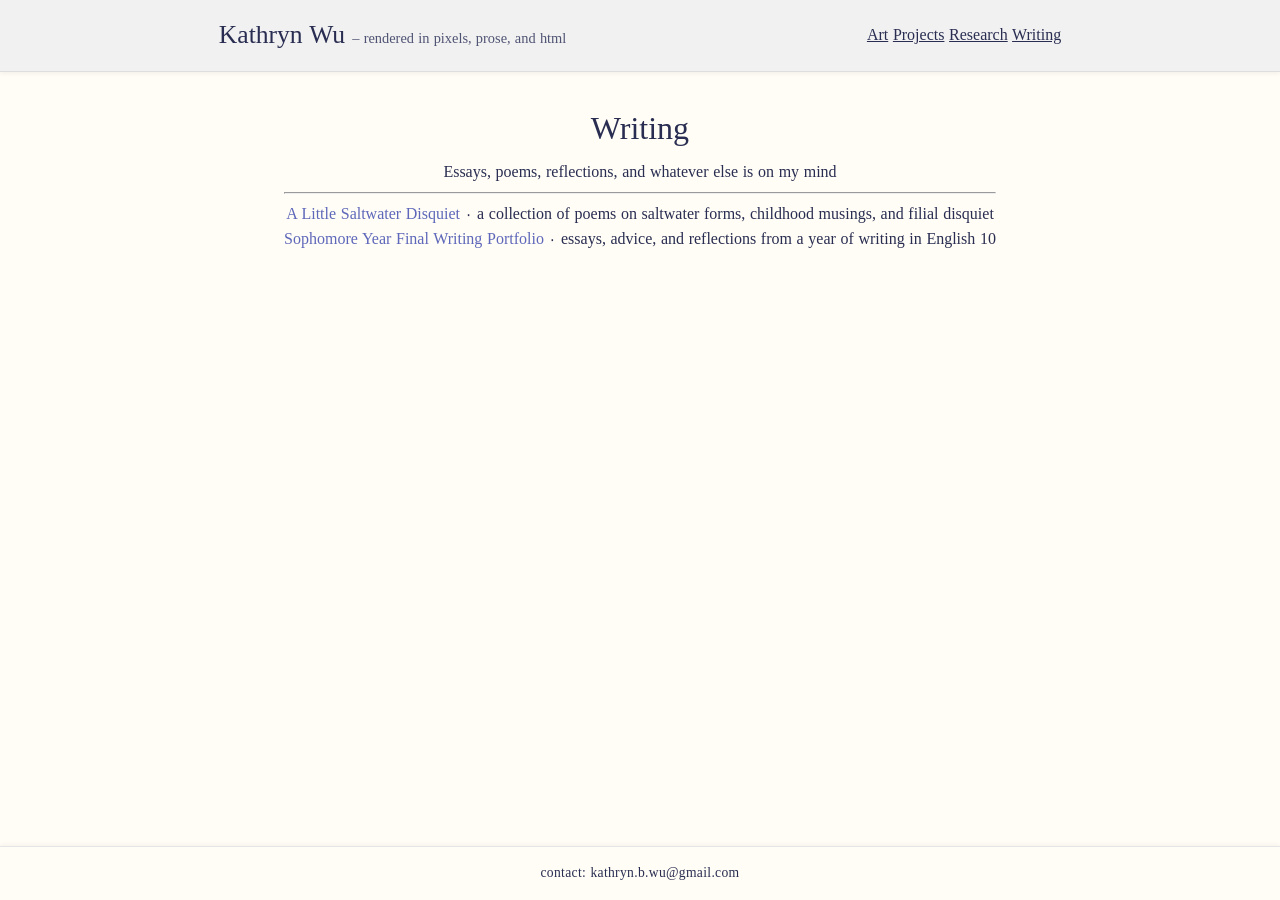
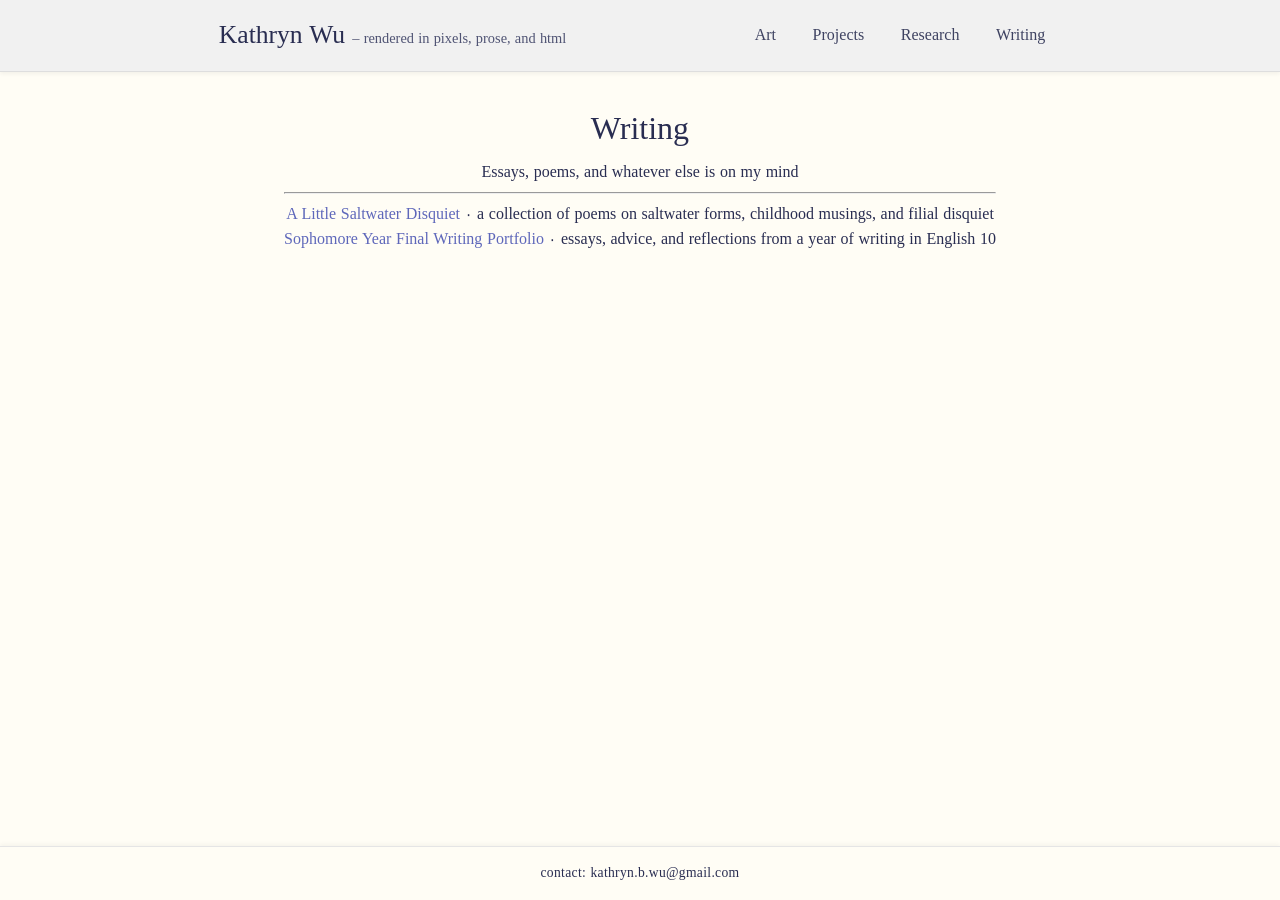
Before and after one commit to kathrynbwu/kathrynwu, a Jekyll site: the page built from writing/writing.md, in a window 1280 px wide. Built offline with Jekyll 4.4.1, drawn with Linux system fonts in a browser that asks for light colours.

Commit message:
fixed desktop

```diff
--- a/assets/css/main.css
+++ b/assets/css/main.css
@@ -151,34 +151,38 @@ body.center-text .page-content ul {
       flex-direction: row !important;
       justify-content: space-around !important;
       width: 100% !important;
-      gap: 0.5rem !important; /* smaller gap to bring links closer */
+      gap: 0.5rem !important;
       flex-wrap: nowrap !important;
     }
 
     .site-nav a {
       flex: 1 1 auto;
       text-align: center;
-      white-space: nowrap;
-      padding: 0.5rem 1rem;
-      text-decoration: none; /* remove underline */
-      color: inherit; /* keep original color */
     }
+  }
 
-    .site-nav a:hover {
-      text-decoration: none; /* ensure no underline on hover */
-      color: #0d0f1c; /* optional: keep hover color */
-    }
+  .site-nav a {
+    text-decoration: none;
+    color: #3e4261;
+    padding: 0.5rem 1rem;
+    white-space: nowrap;
+    transition: color 0.2s ease;
+  }
+
+  .site-nav a:hover {
+    color: #0d0f1c;
+    text-decoration: none;
   }
 
   .site-footer {
     width: 100%;
-    background-color: #fffdf5; /* match header */
+    background-color: #fffdf5;
     border-top: 1px solid #e5e5e5;
-    padding: 0.6rem 0;          /* thinner height */
+    padding: 0.6rem 0;
     text-align: center;
     font-size: 0.85rem;
     color: #292d51;
-    box-shadow: 0 -2px 4px rgba(0, 0, 0, 0.04); /* subtle shadow like header */
+    box-shadow: 0 -2px 4px rgba(0, 0, 0, 0.04);
     margin-top: 4rem;
   }
 
--- a/writing/writing.md
+++ b/writing/writing.md
@@ -6,7 +6,7 @@ body_class: center-text
 nav_main: true
 ---
 
-Essays, poems, reflections, and whatever else is on my mind
+Essays, poems, and whatever else is on my mind
 
 ---
 
```
Also changed, not shown: _layouts/page.html (line endings or trailing spaces).
